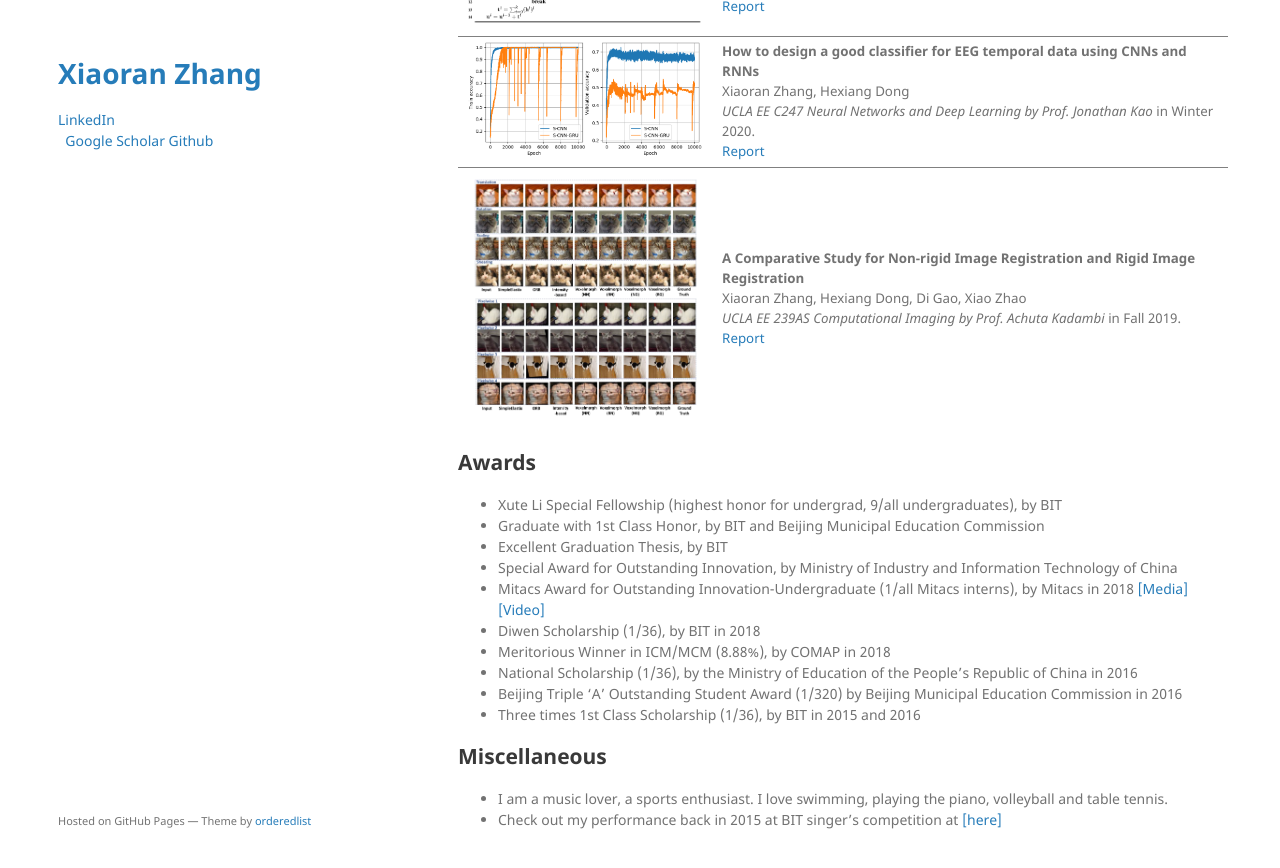
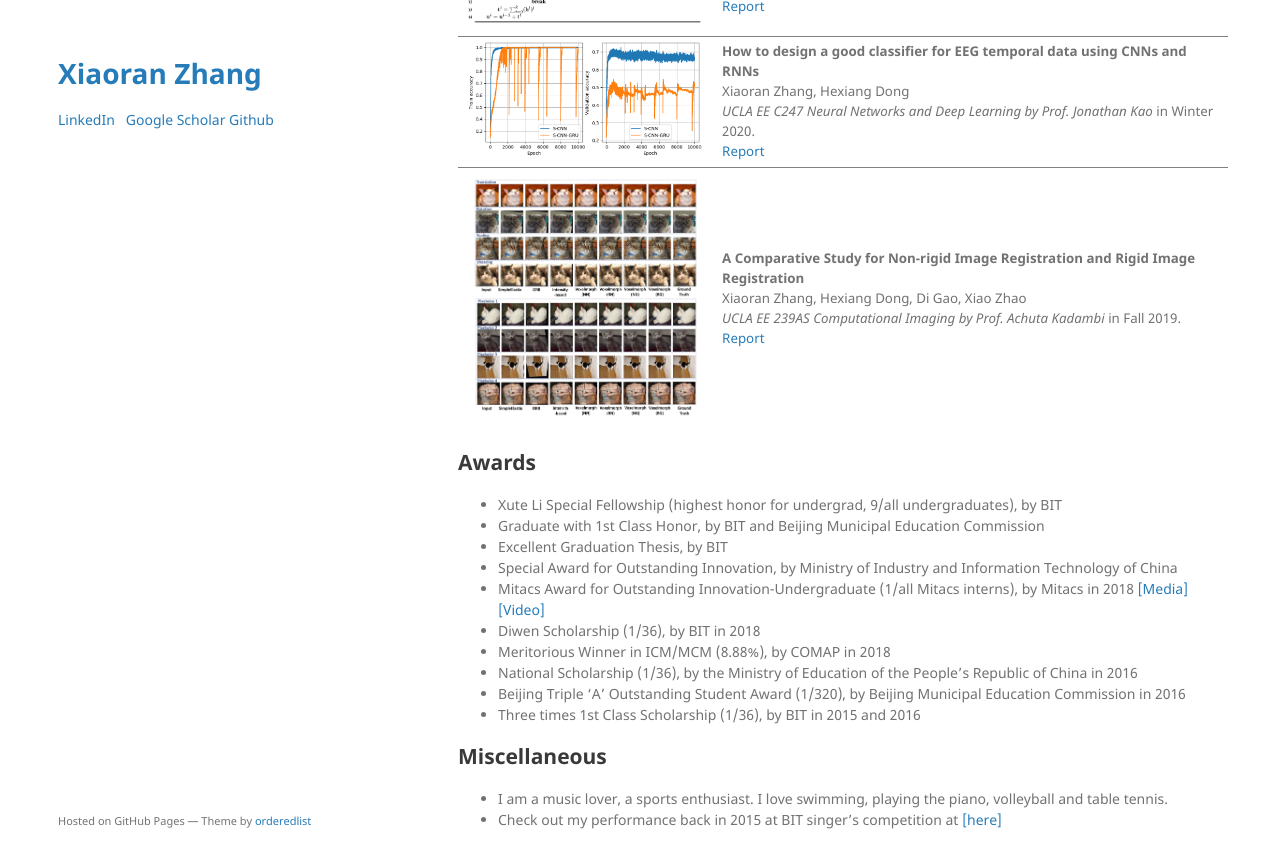
Before and after one commit to Voldemort108X/xrzhang, a Jekyll site: the page built from index.md, in a window 1280 px wide and 900 px high, scrolled down 1740 px. Shown: the top 868 px of the window. Built offline with Jekyll 4.4.1, drawn with Linux system fonts in a browser that asks for light colours; our own code applies the rules of GitHub Pages for plain Markdown files.

Commit message:
left side

```diff
--- a/_layouts/default.html
+++ b/_layouts/default.html
@@ -25,7 +25,7 @@
           {% if site.linkedin %}
           <a href="http://linkedin.com/in/{{ site.owner.linkedin }}" class="author-social inline_social_icon" target="_blank"><i class="fa fa-linkedin-square"></i> LinkedIn</a>
           {% endif %}
-        </div>
+
           {% if site.google_scholar %}
           <a href="http://scholar.google.es/citations?user={{ site.owner.google_scholar }}" class="author-social inline_social_icon" target="_blank"><i class="ai ai-google-scholar-square"></i>&nbsp; Google Scholar</a>
           {% endif %}
@@ -40,6 +40,8 @@
           <p class="view"><a href="{{ site.github.owner_url }}">View My GitHub Profile</a></p>
           {% endif %}
 
+        </div>
+
       </header>
 
       <section>
@@ -51,6 +53,7 @@
       <footer>
         <p><small>Hosted on GitHub Pages &mdash; Theme by <a href="https://github.com/orderedlist">orderedlist</a></small></p>
       </footer>
+
     </div>
     <script src="{{ "/assets/js/scale.fix.js" | relative_url }}"></script>
     {% if site.google_analytics %}
--- a/index.md
+++ b/index.md
@@ -134,7 +134,7 @@ My research mainly focuses on developing deep learning-based techniques for biom
 * Diwen Scholarship (1/36), by BIT in 2018
 * Meritorious Winner in ICM/MCM (8.88%), by COMAP in 2018
 * National Scholarship (1/36), by the Ministry of Education of the People's Republic of China in 2016
-* Beijing Triple 'A' Outstanding Student Award (1/320) by Beijing Municipal Education Commission in 2016
+* Beijing Triple 'A' Outstanding Student Award (1/320), by Beijing Municipal Education Commission in 2016
 * Three times 1st Class Scholarship (1/36), by BIT in 2015 and 2016
 
 ## Miscellaneous
```
Lines whose indentation alone changed are shown as unchanged.
